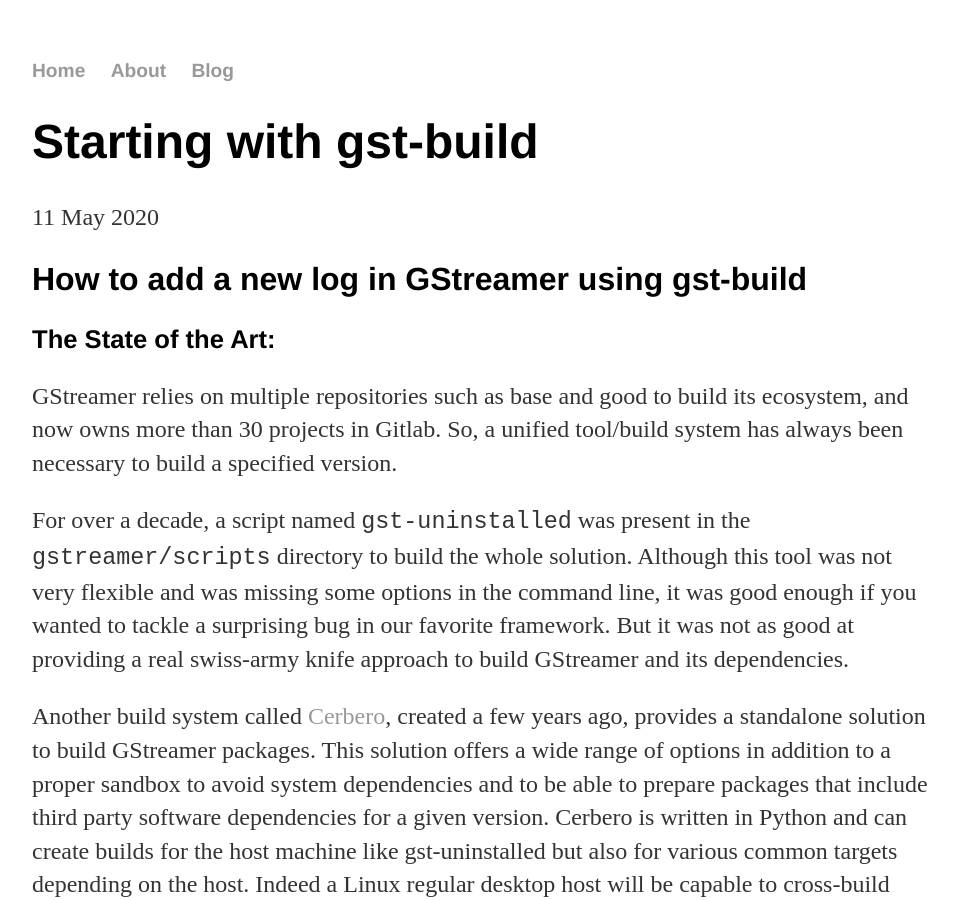
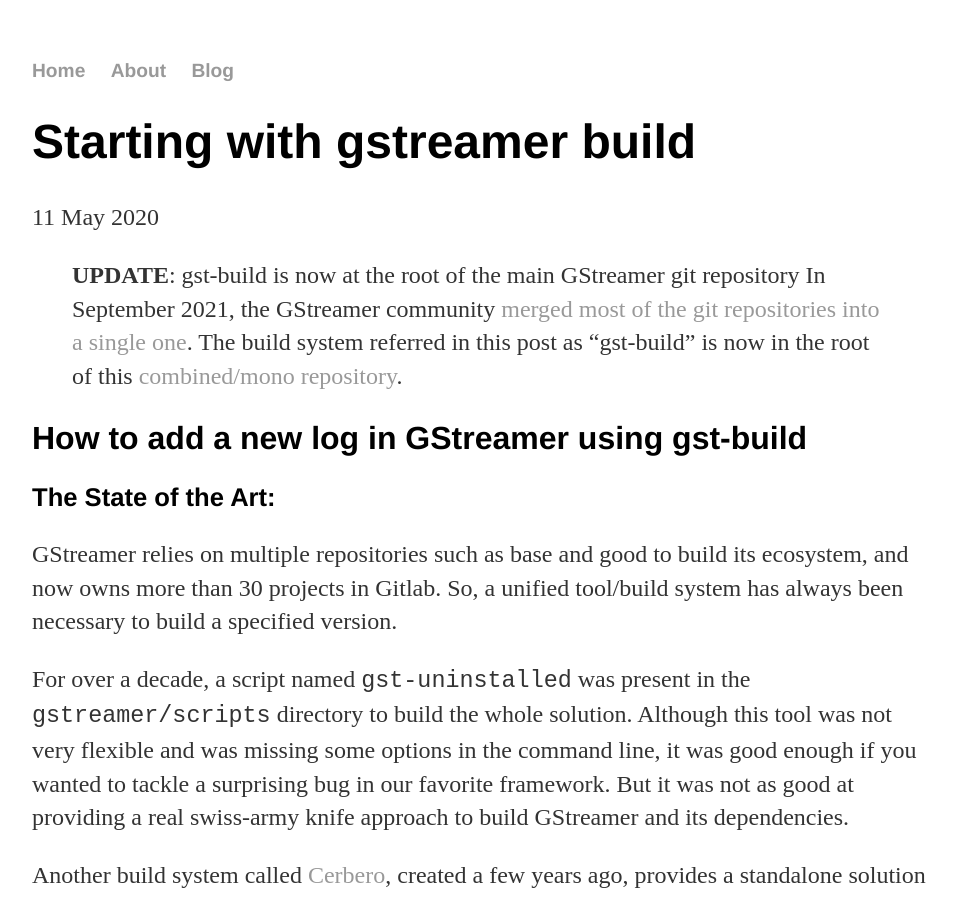
Before and after one commit to dabrain34/dabrain34.github.io, a Jekyll site: the page built from _posts/2020-05-11-starting-with-gst-build.md, in a window 1280 px wide and 900 px high. Shown: the whole window, without its empty margins (160-1118 px from the left). Built offline with Jekyll 4.4.1, drawn with Linux system fonts in a browser that asks for light colours.

Commit message:
gst-build update
Add a preamble to tell that gst-build is no longer existing
and use the gstreamer repository

```diff
--- a/_posts/2020-05-11-starting-with-gst-build.md
+++ b/_posts/2020-05-11-starting-with-gst-build.md
@@ -1,14 +1,21 @@
 ---
 layout: post
-title: "Starting with gst-build"
+title: "Starting with gstreamer build"
 date: 2020-05-11
 canonical_url: "https://www.collabora.com/news-and-blog/blog/2020/03/19/getting-started-with-gstreamer-gst-build/"
 ---
+
+
+> **UPDATE**: gst-build is now at the root of the main GStreamer git repository
+In September 2021, the GStreamer community [merged most of the git repositories into a single one](https://gstreamer.freedesktop.org/documentation/frequently-asked-questions/mono-repository.html?gi-language=c). The build system referred in this post as "gst-build" is now in the root of this [combined/mono repository](https://gitlab.freedesktop.org/gstreamer/gstreamer/).
+
 
 ## How to add a new log in GStreamer using gst-build
 
 
 ### The State of the Art:
+
+
 
 GStreamer relies on multiple repositories such as base and good to build its ecosystem, and now owns more than 30 projects in Gitlab. So, a unified tool/build system has always been necessary to build a specified version.
 
```
Also changed, not shown: _posts/2020-05-18-cross-compiling-with-gst-build.md (+5 -1 lines), _posts/2021-10-04-shrinking_gstreamer_huawei.md (+4 -0 lines).
